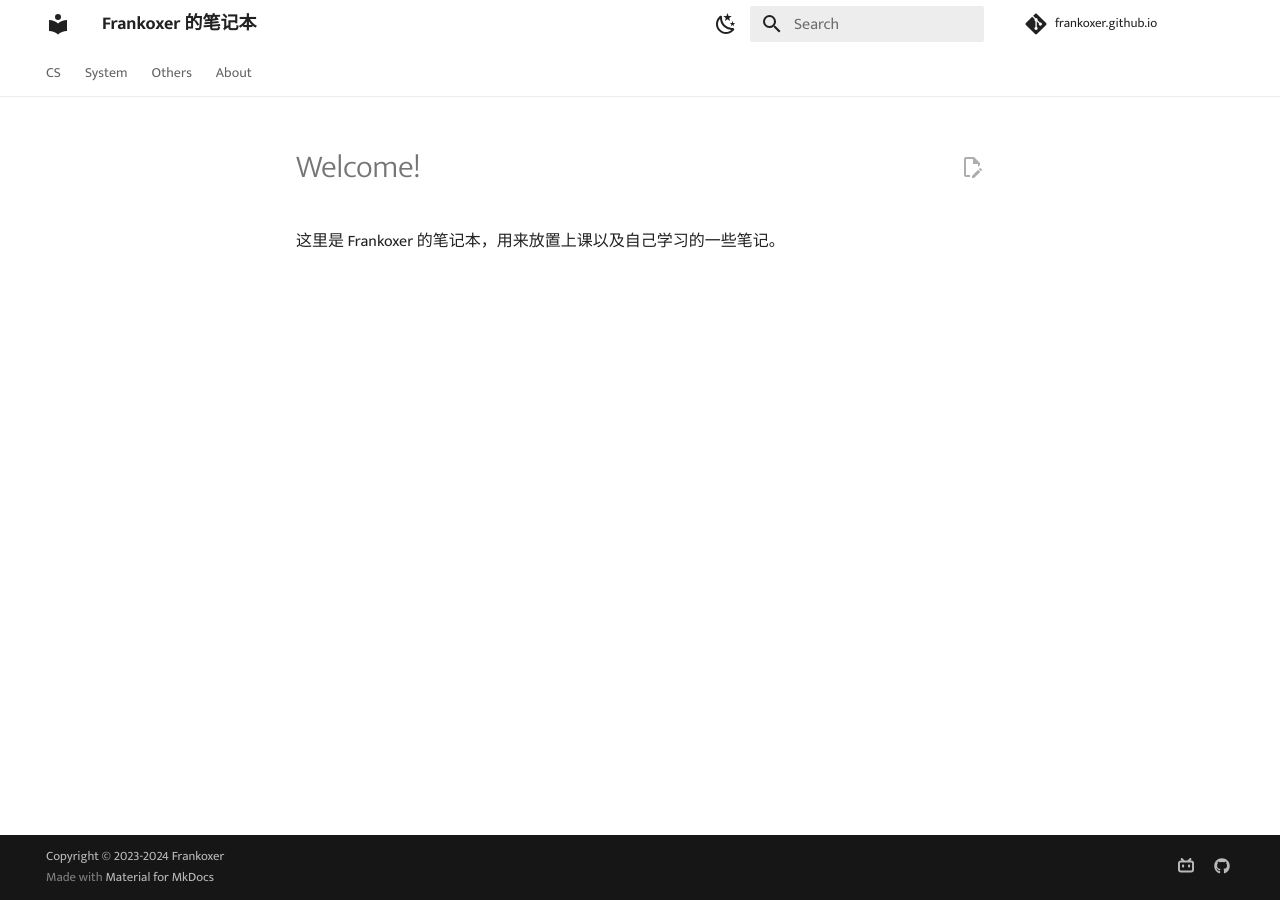
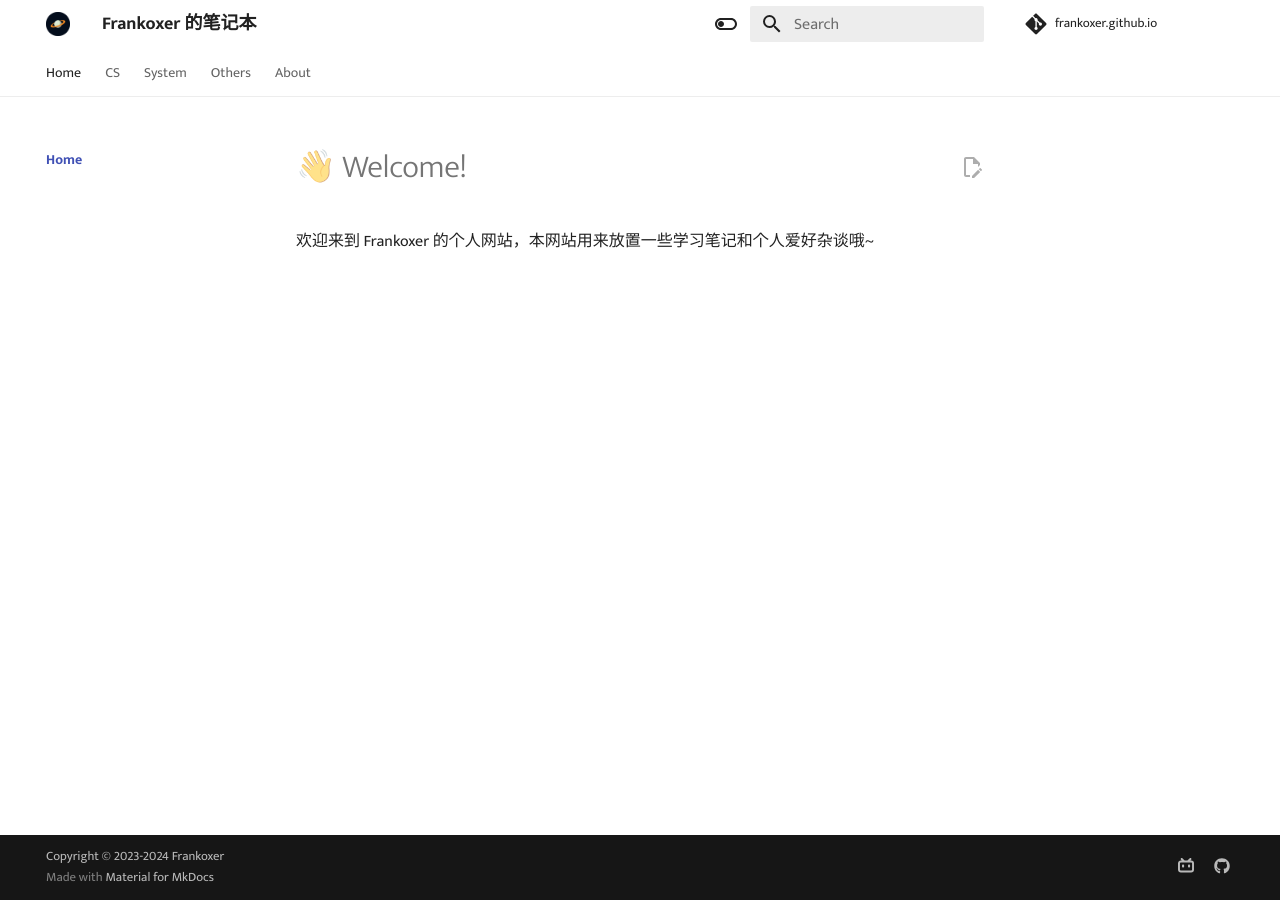
Before and after one commit to Frankoxer/frankoxer.github.io, an MkDocs documentation site: the page built from docs/index.md, in a window 1280 px wide. Built offline with MkDocs 1.6.1 and Material for MkDocs 9.7.7, drawn with Linux system fonts in a browser that asks for light colours; comment, search, counter and statistics services are not loaded.

Commit message:
更新诸多内容，说不清楚了

```diff
--- a/docs/index.md
+++ b/docs/index.md
@@ -1,2 +1,3 @@
-# Welcome!
-这里是 Frankoxer 的笔记本，用来放置上课以及自己学习的一些笔记。
+# 👋 Welcome!
+
+欢迎来到 Frankoxer 的个人网站，本网站用来放置一些学习笔记和个人爱好杂谈哦~
--- a/mkdocs.yml
+++ b/mkdocs.yml
@@ -10,6 +10,8 @@ site_description: Frankoxer 的笔记本
 theme:
   name: material
   custom_dir: overrides
+  logo: assets/images/logo.png # 左上角的logo
+  favicon: assets/images/logo.png
   font:
     text: Mukta
     code: Fira Code
@@ -18,18 +20,19 @@ theme:
       primary: white # 上方的
       accent: brown # 链接等可交互元件的高亮色
       toggle:
-        icon: material/weather-night # 图标
-        name: Dark Mode # 鼠标悬浮提示
+        icon: material/toggle-switch-off-outline # 图标
+        name: Switch to dark mode # 鼠标悬浮提示
     - scheme: slate # 夜间模式
       primary: black
       accent: grey
       toggle:
-        icon: material/weather-sunny
-        name: Light Mode
+        icon: material/toggle-switch
+        name: Switch to light mode
   features:
     - navigation.tabs # 使用Tab来进行分类
     - navigation.top # 返回顶部的按钮 在上滑时出现
     - navigation.indexes # Tab会有一个index.md 而不是在打开Tab时打开第一篇文章
+    #- navigation.footer # 底部的翻页
     - navigation.expand # 打开Tab时左侧目录全部展开
     - search.suggest # 搜索输入一些字母时推荐补全整个单词
     - search.highlight # 搜索出的文章关键词加入高亮
@@ -118,6 +121,8 @@ extra_css:
 
 #[Navigation]
 nav:
+  - Home:
+    - index.md
   - CS:
     - CS/index.md
     - 编程语言:
```
Also changed, not shown: docs/CS/ads/ch1.md (+6 -2 lines), docs/CS/ads/ch2.md (added, +1 -0 lines), docs/assets/images/logo.png (added), overrides/partials/comments.html (renamed from overrides/partial/comments.html).
